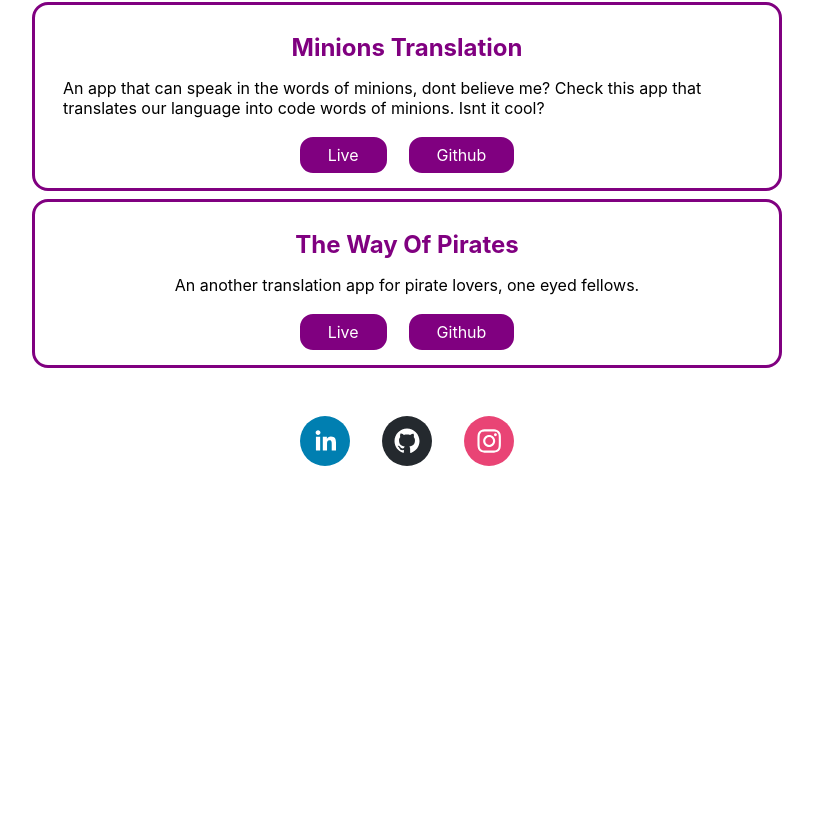
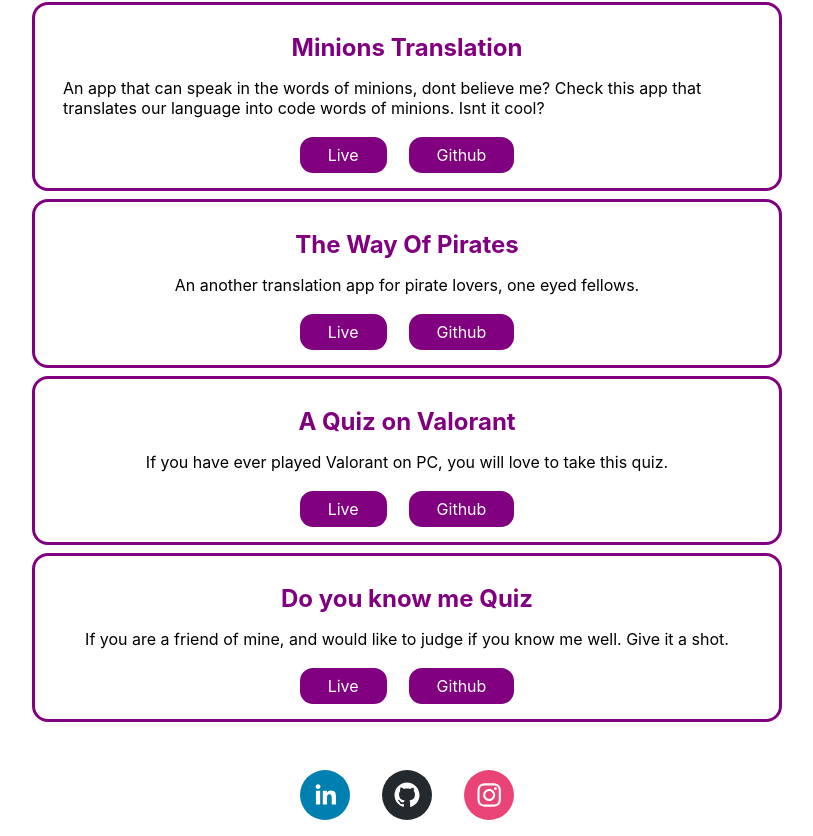
Before and after one commit to ritik-patel05/portfolio-neogcamp, a React (Create React App) app: page /projects in a window 1280 px wide. Shown: the part 1457-2293 px from the top of the page, without its empty margins (233-1046 px from the left). Before the commit the page ends 1939 px from the top, so only its background shows below. Built offline with nearby package versions, Linux system fonts and the light colour scheme.

Commit message:
feat: added markone and marktwo projects

```diff
--- a/src/data/projects.js
+++ b/src/data/projects.js
@@ -62,6 +62,20 @@ const projects = [
 		live: 'https://pirateey.netlify.app/',
 		github: 'https://github.com/ritik-patel05/pirate-translation',
 	},
+	{
+		title: 'A Quiz on Valorant',
+		description:
+			'If you have ever played Valorant on PC, you will love to take this quiz. ',
+		live: 'https://replit.com/@ritik-patel05/DoYouKnowMe-Quiz-MarkOne?embed=1&output=1#index.js',
+		github: 'https://github.com/ritik-patel05/quiz-valorant',
+	},
+	{
+		title: 'Do you know me Quiz',
+		description:
+			'If you are a friend of mine, and would like to judge if you know me well. Give it a shot.',
+		live: 'https://replit.com/@ritik-patel05/Quiz-MarkTwo?embed=1&output=1#index.js',
+		github: 'https://github.com/ritik-patel05/do-you-know-me-quiz',
+	},
 ];
 
 export default projects;
```
